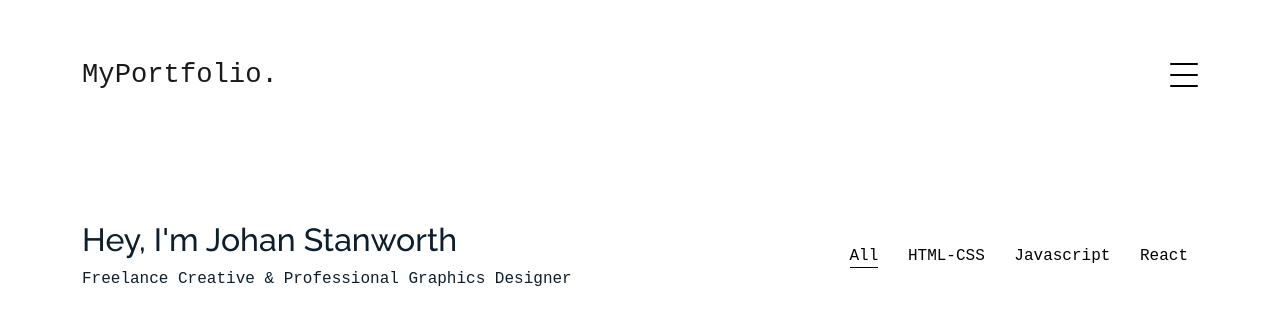
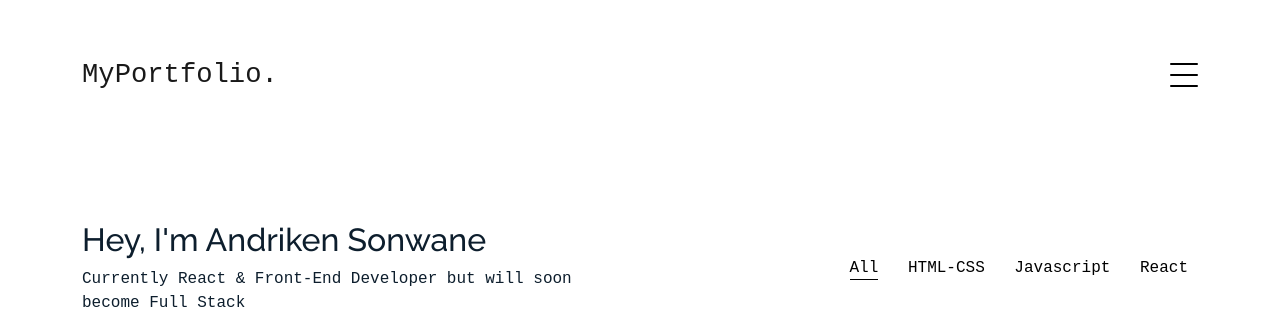
Before and after one commit to andriken/My-Portfolio, a plain HTML site: page index.html in a window 1280 px wide. Shown: the top 336 px of the page. Drawn offline with Linux system fonts and the light colour scheme; a web font is replaced by a local one.

Commit message:
add Introduction

```diff
--- a/index.html
+++ b/index.html
@@ -71,8 +71,8 @@
       <div class="container" id="work-showcase">
         <div class="row mb-5 align-items-center">
           <div class="col-md-12 col-lg-6 mb-4 mb-lg-0" data-aos="fade-up">
-            <h2>Hey, I'm Johan Stanworth</h2>
-            <p class="mb-0">Freelance Creative &amp; Professional Graphics Designer</p>
+            <h2>Hey, I'm Andriken Sonwane</h2>
+            <p class="mb-0">Currently React & Front-End Developer but will soon become Full Stack</p>
           </div>
           <div class="col-md-12 col-lg-6 text-start text-lg-end" data-aos="fade-up" data-aos-delay="100">
             <div id="filters" class="filters">
```
